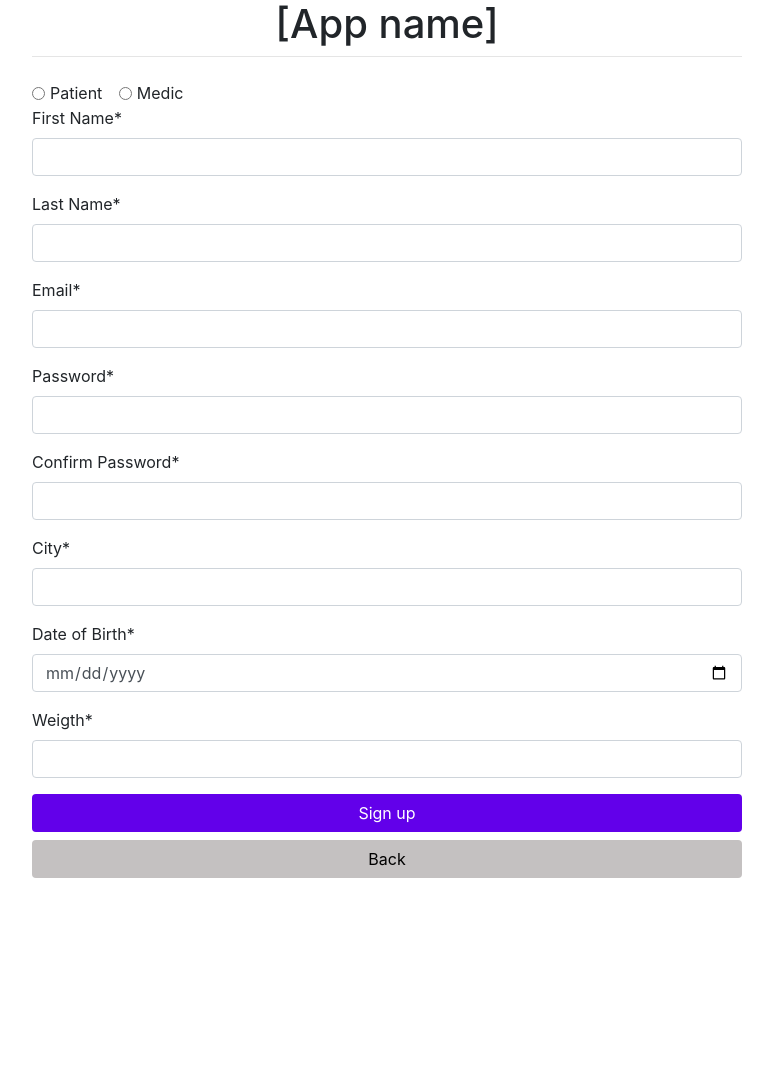
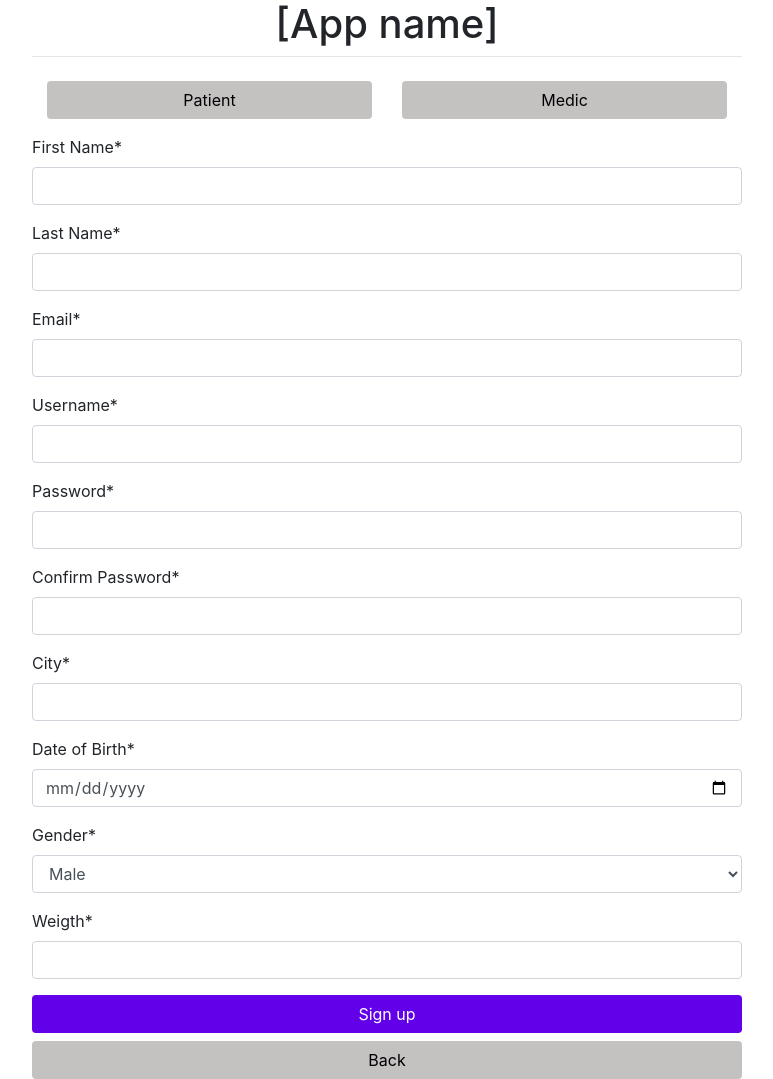
Before and after one commit to mihneapadurean/medicaltests, a Django app: template medicaltests_project/templates/authentication/register.html in a window 1280 px wide. Shown: the whole page, without its empty margins (253-1026 px from the left). Before the commit the page ends 878 px from the top, so only its background shows below. Run offline with Django 3.2, Linux system fonts and the light colour scheme; the template is opened without the code that fills it: values that come from a table or form of the project are taken from there, others are empty; parts of the project's set-up code (start-up, migrations or seed data) failed here and were passed over; some libraries are stand-ins or nearby versions.

Commit message:
register + navbar fix

```diff
--- a/medicaltests_project/analysis/views.py
+++ b/medicaltests_project/analysis/views.py
@@ -56,7 +56,7 @@ def notifications(request):
 def show_all(request):
     #getting the patient
     try:
-        searched_patient=Patient.objects.get(User_id=request.user.id)
+        searched_patient=Patient.objects.get(user_id=request.user.id)
     except Patient.DoesNotExist:
     #getting all the medical tests for the pacient
         return render(request, '404_page.html')
--- a/medicaltests_project/authentication/forms.py
+++ b/medicaltests_project/authentication/forms.py
@@ -1,5 +1,5 @@
 from django import forms
-from .models import Patient, Gender, User
+from .models import Patient, Gender, User, Medic
 
 class Login(forms.Form):
     username = forms.CharField(label="username", max_length=100)
@@ -8,27 +8,37 @@ class Login(forms.Form):
 
 def unique_mail(value):
     if User.objects.filter(email=value).count() != 0:
-        raise forms.ValidationError("The email has to be unique")
+        raise forms.ValidationError("The email is taken")
+
+def unique_username(value):
+    if User.objects.filter(username=value).count() != 0:
+        raise forms.ValidationError("The username is taken")
 
 class UserForm(forms.Form):
-    GENDER_CHOICES = [g.name for g in Gender.objects.all()]
+    GENDER_CHOICES = [(g.id, g.name) for g in Gender.objects.all()]
 
     first_name = forms.CharField(label="First Name", max_length=100)
     last_name = forms.CharField(label="Last Name", max_length=100)
     email = forms.EmailField(label="Email", max_length=100, validators=[unique_mail])
+    username = forms.CharField(label="Username", max_length=100, validators=[unique_username])
     password = forms.CharField(label="Password", max_length=100, widget=forms.PasswordInput)
     confirm_password = forms.CharField(label="Confirm Password", max_length=100, widget=forms.PasswordInput)
     city = forms.CharField(label="City", max_length=100)
     birth_day = forms.DateField(label="Date of Birth", widget=forms.DateInput(format=('%m/%d/%Y'), attrs={'class':'form-control', 'placeholder':'Select a date', 'type':'date'}))
-    #gender = forms.ChoiceField(label="Gender", choices=GENDER_CHOICES, widget=forms.Select)
+    gender = forms.ChoiceField(label="Gender", choices=GENDER_CHOICES, widget=forms.Select, show_hidden_initial=True, required=True)
 
     def clean(self):
         if self.cleaned_data['password'] != self.cleaned_data['confirm_password']:
-            raise forms.ValidationError("The password and the confirmes password are not the same")
+            self.add_error("password", "The passwords don't match")
+            self.add_error("confirm_password", "")
+        self.cleaned_data["gender"] = Gender.objects.get(pk=self.cleaned_data["gender"])
+        return self.cleaned_data
 
 
 class RegisterPatient(UserForm):
+    type_ = Patient
     weight = forms.IntegerField(label="Weigth")
 
 class RegisterMedic(UserForm):
+    type_ = Medic
     hospital = forms.CharField(label="Main Workplace", max_length=100)
--- a/medicaltests_project/templates/authentication/register.html
+++ b/medicaltests_project/templates/authentication/register.html
@@ -7,7 +7,6 @@
     .button-register{
         background-color:  #6200ea !important;
         color: white;
-        margin-bottom: 0.5em;
     }
     .button-back{
         background-color: rgb(196, 193, 193);
@@ -15,20 +14,33 @@
     }
 </style>
     <div>
-        <div class="form-check form-check-inline">
-            <input class="form-check-input" type="radio" name="inlineRadioOptions" id="inlineRadio1" >
-            <label class="form-check-label" for="inlineRadio1">Patient</label>
-        </div>
-        <div class="form-check form-check-inline">
-            <input class="form-check-input" type="radio" name="inlineRadioOptions" id="inlineRadio2">
-            <label class="form-check-label" for="inlineRadio2">Medic</label>
+        <div class="container">
+            <div class="row">
+                <ul class="col d-flex justify-content-center">
+                    <a
+                        class="btn btn-block {% if category == 'patient' %} button-register {% else %} button-back {% endif %}"
+                        href={% url 'register' category="patient" %}
+                    >
+                        Patient
+                    </a>
+                </ul>
+                <ul class="col d-flex justify-content-center">
+                    <a
+                        role="button"
+                        class="btn btn-block {% if category == 'medic' %} button-register {% else %} button-back {% endif %}"
+                        href={% url 'register' category="medic" %}
+                    >
+                        Medic
+                    </a>
+                </ul>
+            </div>
         </div>
         <form action={% url 'register' category=category %} method="POST">
             {% csrf_token %}
             {{ form|crispy }}
             <button type="submit" class="btn btn-block button-register">Sign up</button>
         </form>
-        <a class="btn btn-block button-back" href={% url 'login' %}>Back</a>
+        <a class="btn btn-block button-back" href={% url 'login' %} style="margin-top: 0.5em;">Back</a>
     </div>
     <div>
         {% if form.errors %}
```
Also changed, not shown: medicaltests_project/analysis/templates/analysis/show_all.html (+0 -10 lines), medicaltests_project/authentication/models.py (+2 -7 lines), medicaltests_project/authentication/views.py (+13 -2 lines).
